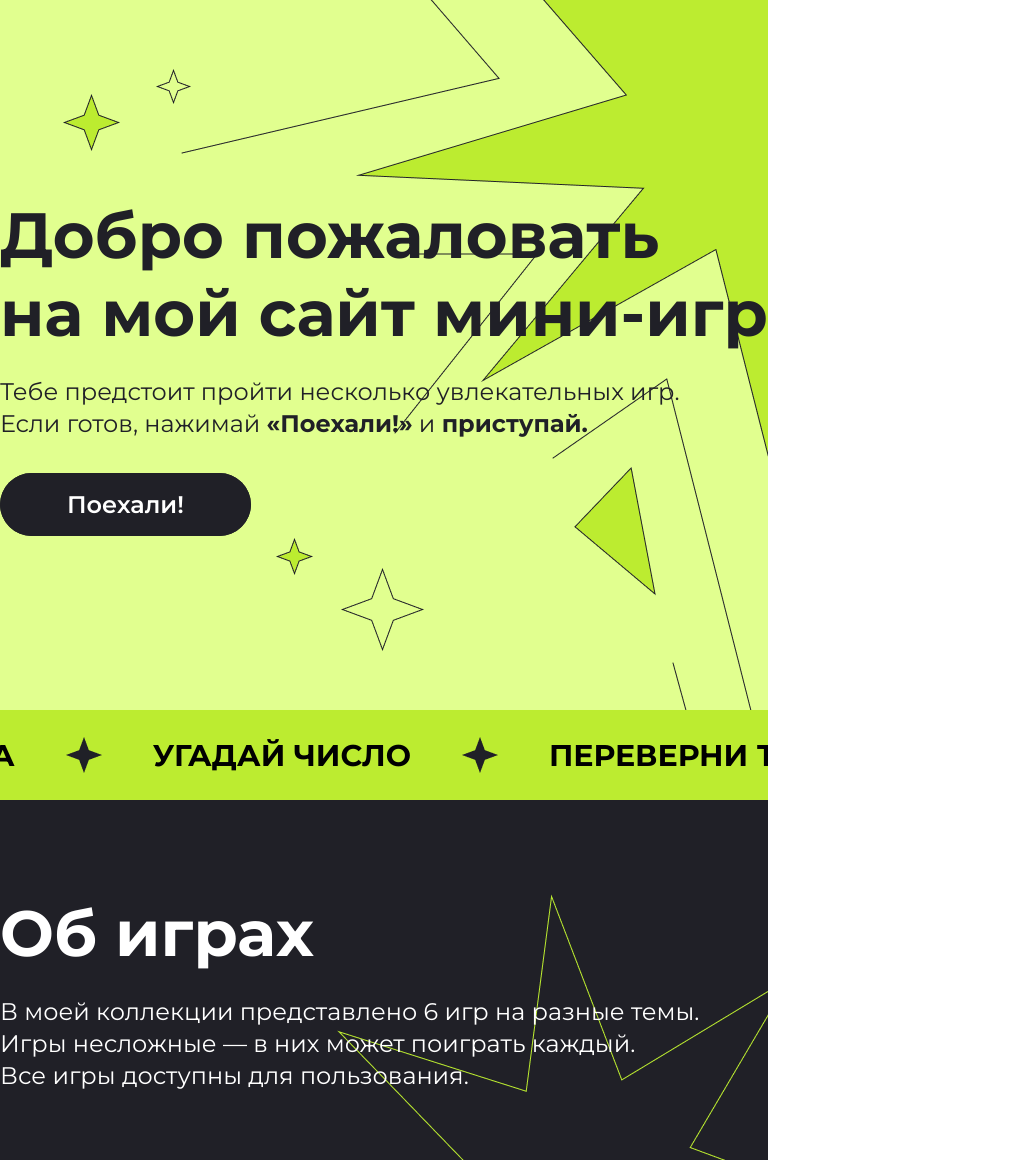
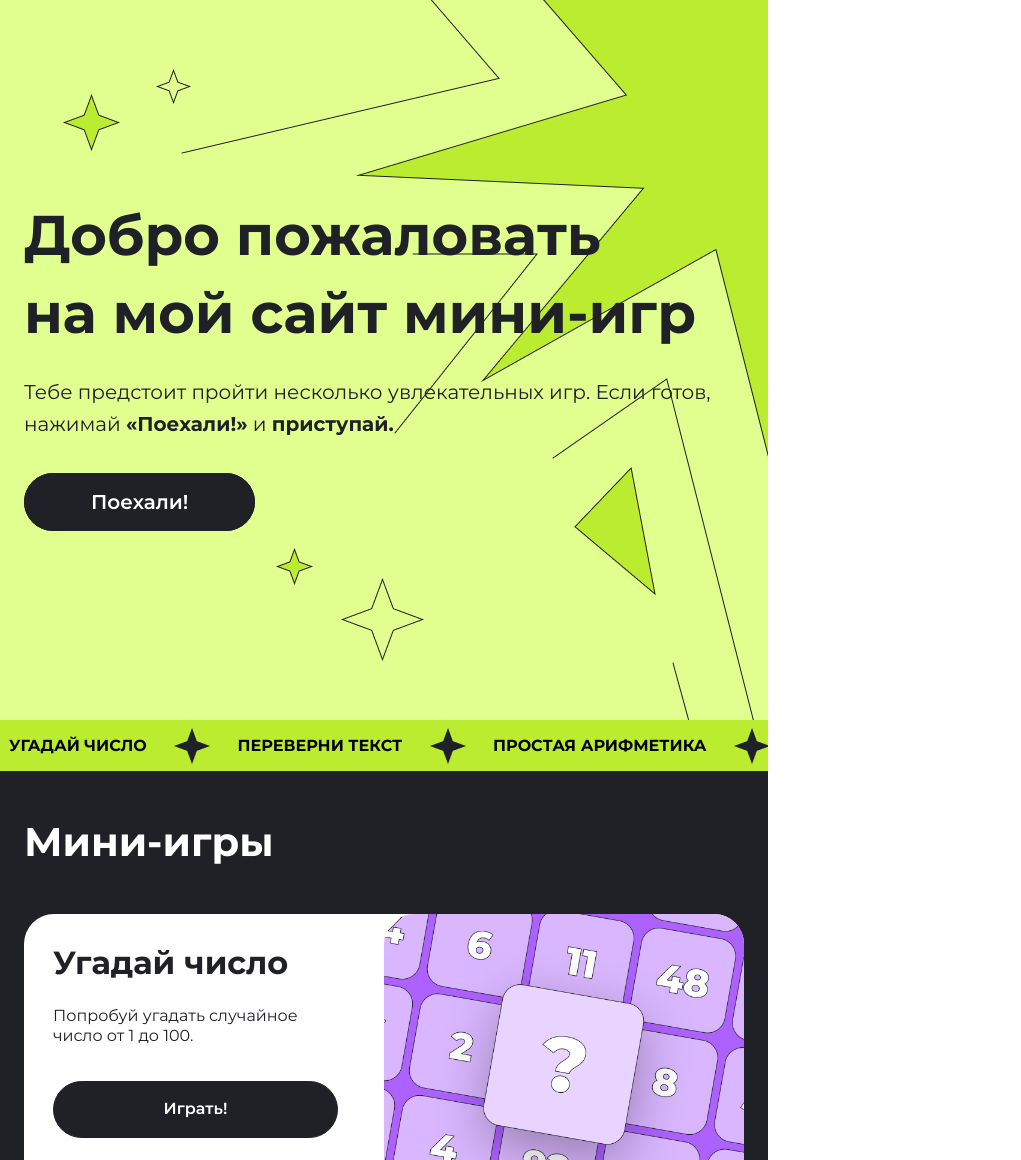
Before and after one commit to EkSheva/mini-games, a plain HTML site: page index.html in a window 768 px wide. Shown: the top 1160 px of the page, 1021 px wide, since content can reach past the window. Drawn offline with Linux system fonts and the light colour scheme.

Commit message:
Add tablet version and update files

```diff
--- a/_mobile.scss
+++ b/_mobile.scss
@@ -9,9 +9,9 @@
         flex-direction: column;
         align-items: center;
         height: 648.66px;
-    background-image: url(./img/Star2-2.png), url(./img/Star3-2.png), url(./img/Star4-2.png), url(./img/Star5-2.png), url(./img/Vector.png);
-    background-position: 38px 97px, 92px 64px, calc(100% - 34px) calc(100% - 28px), calc(100% - 86px) calc(100% - 74px), top 0 right 0;
-    background-repeat: no-repeat;
+        background-image: url(./img/Star2-2.png), url(./img/Star3-2.png), url(./img/Star4-2.png), url(./img/Star5-2.png), url(./img/Vector.png);
+        background-position: 38px 97px, 92px 64px, calc(100% - 34px) calc(100% - 28px), calc(100% - 86px) calc(100% - 74px), top 0 right 0;
+        background-repeat: no-repeat;
 
         &__title {
             font-size: 40px;
@@ -86,11 +86,12 @@
 
     .minigame {
         padding: 29px 29px 32px 29px;
-        width: 249px;
+        width: 285px;
 
         &__name {
             font-size: 32px;
             line-height: 39px;
+            margin-bottom: 16px;
         }
 
         &__desc {
--- /dev/null
+++ b/_tadlet.scss
@@ -0,0 +1,97 @@
+@media (max-width: 1024px) {
+    .center {
+        padding-left: calc(50% - 786px/2);
+        padding-right: calc(50% - 786px/2);
+    }
+    .header {
+        &__title {
+            font-size: 56px;
+        }
+
+        &__text {
+            font-size: 20px;
+        }
+
+        &__button {
+            font-size: 20px;
+        }
+
+        &__button:hover:none {
+            background: inherit;
+        }
+    }
+
+    .line {
+      height: 51.34px;
+      gap: 27.4px;
+
+        &-el {
+            font-size: 16px;
+            line-height:17.6px;
+        }
+    }
+
+    .aboutgames {
+      display: none;
+    }
+
+    .main {
+      background-image: none;
+    }
+
+    .minigames {
+        padding-bottom: 48.88px;
+
+        &__title {
+        font-size: 40px;
+        line-height: 49px;
+        margin-bottom: 48px;
+        }
+    }
+
+    .minigame-block {
+        margin-bottom: 24px;
+
+        &__img {
+        width: 50%;
+        }
+    }
+
+    .minigame {
+        padding: 29px 29px 32px 29px;
+        width: 285px;
+
+        &__name {
+            font-size: 32px;
+            line-height: 39px;
+        }
+
+        &__desc {
+            font-size: 16px;
+            line-height: 19.5px;
+        }
+
+        &__button {
+            font-size: 16px;
+            width: 100%;
+        }
+
+        &__button:hover:none {
+            background: inherit;
+        }
+    }
+    .footer {
+        padding-top: 40px;
+        padding-bottom: 40px;
+    }
+}
+
+@media (min-width: 768px) and (max-width: 833px) {
+    .center {
+        padding-left: 24px;
+        padding-right: 24px;
+    }
+    .aboutgames {
+        display: none;
+    }
+}
--- a/style.scss
+++ b/style.scss
@@ -29,7 +29,7 @@ body {
     height: 720px;
 
     &__title {
-        color: $color-text;
+        color:  rgb(32, 32, 39);
         font-size: 64px;
         font-weight: 700;
         line-height: 78px;
@@ -39,7 +39,7 @@ body {
     }
 
     &__text {
-        color: $color-text;
+        color:  rgb(32, 32, 39);
         font-size: 24px;
         font-weight: 400;
         line-height: 32px;
@@ -50,10 +50,10 @@ body {
 
     &__button {
         box-sizing: border-box;
-        border: 1px solid $color-text;
+        border: 1px solid  rgb(32, 32, 39);
         border-radius: 60px;
-        background: $color-text;
-        color:$color-text2;
+        background:  rgb(32, 32, 39);
+        color:rgb(255, 255, 255);
         font-size: 24px;
         font-weight: 600;
         line-height: 141.69%;
@@ -65,8 +65,8 @@ body {
     }
 
     &__button:hover {
-        background:$color-text2;
-        color: $color-text;
+        background:rgb(255, 255, 255);
+        color: rgb(32, 32, 39)
     }
 }
 
@@ -95,7 +95,6 @@ body {
 }
 
 .line-el {
-    display: inline-block;
     font-weight: 700;
     font-size: 30px;
     line-height:33px;
@@ -106,7 +105,7 @@ body {
 }
 
 .main {
-    background: $color-text;
+    background: rgb(32, 32, 39);
     background-image: url(./img/Star11.png), url(./img/Star12.png), url(./img/Star1.png), url(./img/Star7.png), url(./img/Star6.png), url(./img/Star10.png), url(./img/Star8.png);
     background-position: 27.97px 864px, 45.18px 914px, right 0 top 94px, 1281.33px 1563px, 1326.54px 1596px, 1249px 4884px, 1319px 4836px;
     background-repeat: no-repeat;
@@ -114,7 +113,7 @@ body {
 
 .aboutgames {
     &__title {
-        color:$color-text2;
+        color:rgb(255, 255, 255);
         font-size: 64px;
         font-weight: 700;
         line-height: 78px;
@@ -124,7 +123,7 @@ body {
     }
 
     &__text {
-        color:$color-text2;
+        color:rgb(255, 255, 255);
         font-size: 24px;
         font-weight: 400;
         line-height: 32px;
@@ -153,7 +152,7 @@ body {
 
 .game {
     border-radius: 30px;
-    background:$color-text2;
+    background:rgb(255, 255, 255);
     width: 378px;
     display: flex;
     flex-direction: column;
@@ -177,7 +176,7 @@ body {
         border: 1px solid rgb(247, 247, 247, 1);
         border-radius: 52.58px;
         padding: (8px 16px 10px 16px);
-        color: $color-text;
+        color: rgb(32, 32, 39);
         font-size: 16px;
         font-weight: 500;
         line-height: 110%;
@@ -187,7 +186,7 @@ body {
     }
 
     &__name {
-        color: $color-text;
+        color: rgb(32, 32, 39);
         font-size: 32px;
         font-weight: 700;
         line-height: 39px;
@@ -217,7 +216,7 @@ body {
 }
 
 .minigames__title {
-    color:$color-text2;
+    color:rgb(255, 255, 255);
     font-size: 64px;
     font-weight: 700;
     line-height: 78px;
@@ -226,7 +225,7 @@ body {
 }
 
 .minigame-block {
-    background:$color-text2;
+    background:rgb(255, 255, 255);
     border-radius: 30px;
     margin-bottom: 32px;
     display: flex;
@@ -247,7 +246,7 @@ body {
     width: 600px;
 
     &__name {
-        color: $color-text;
+        color: rgb(32, 32, 39);
         font-size: 48px;
         font-weight: 700;
         line-height: 59px;
@@ -256,7 +255,7 @@ body {
     }
 
     &__desc {
-        color: $color-text;
+        color: rgb(32, 32, 39);
         font-size: 24px;
         font-weight: 400;
         line-height: 32px;
@@ -267,10 +266,10 @@ body {
     &__button {
         font: inherit;
         box-sizing: border-box;
-        border: 1px solid $color-text;
+        border: 1px solid rgb(32, 32, 39);
         border-radius: 60px;
-        background: $color-text;
-        color:$color-text2;
+        background: rgb(32, 32, 39);
+        color:rgb(255, 255, 255);
         font-size: 24px;
         font-weight: 600;
         line-height: 141.69%;
@@ -283,8 +282,8 @@ body {
     }
 
     &__button:hover {
-        background:$color-text2;
-        color: $color-text;
+        background:rgb(255, 255, 255);
+        color: rgb(32, 32, 39);
     }
 }
 
@@ -299,6 +298,5 @@ body {
     padding-bottom: 60px;
 }
 
-@import "vars";
 @import "tadlet";
 @import "mobile";
```
Also changed, not shown: style.css, 1 other file. Lines whose indentation alone changed are shown as unchanged.
